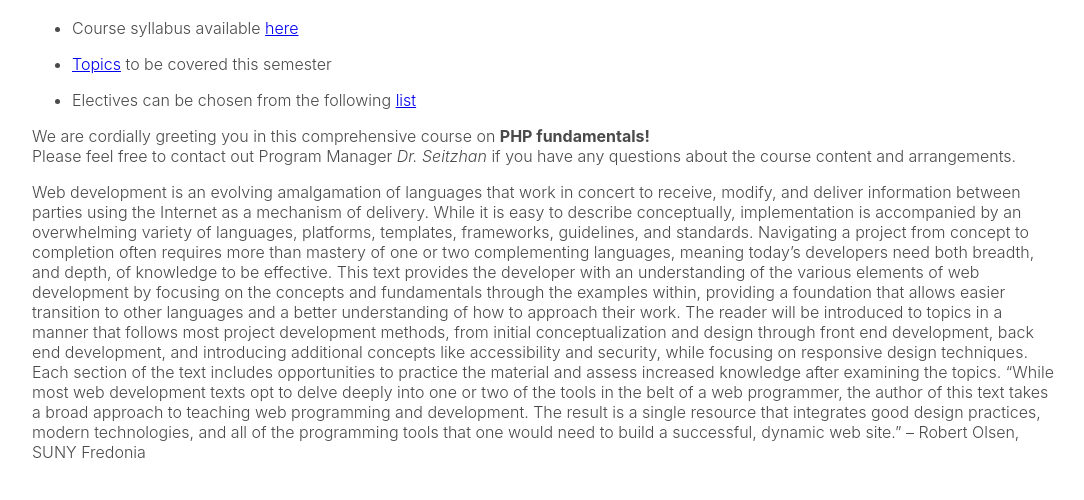
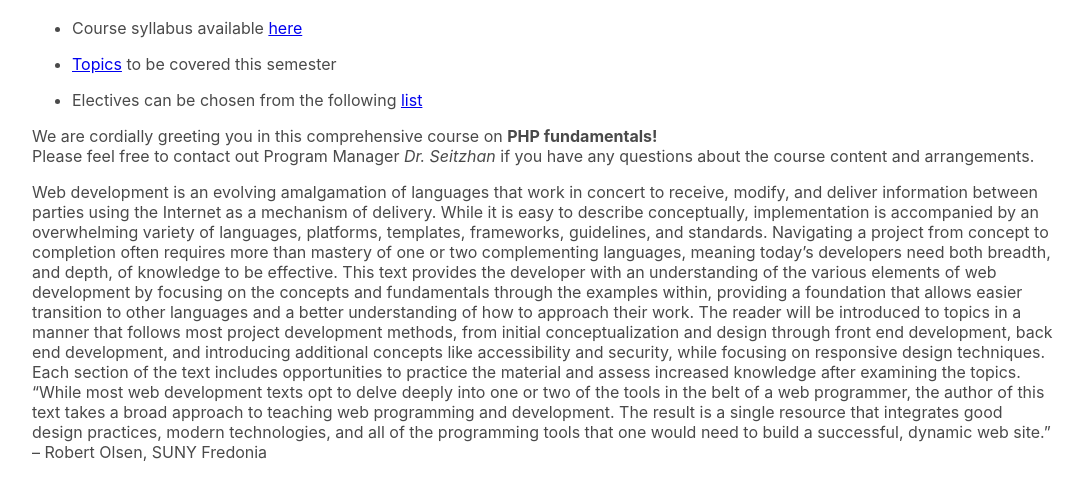
Before and after one commit to zhanar-seitzhan/draft, a plain HTML site: page index.html in a window 1280 px wide. Shown: the part 106-606 px from the top of the page, without its empty margins (96-1180 px from the left). Drawn offline with Linux system fonts and the light colour scheme.

Commit message:
Update style.css

```diff
--- a/style.css
+++ b/style.css
@@ -5,5 +5,5 @@ body {
   margin: 5% 10%;
 font-size: 1em;
   color: #4a4a4a;
-  font-weight: 330;
+  font-weight: 400;
 }
```
